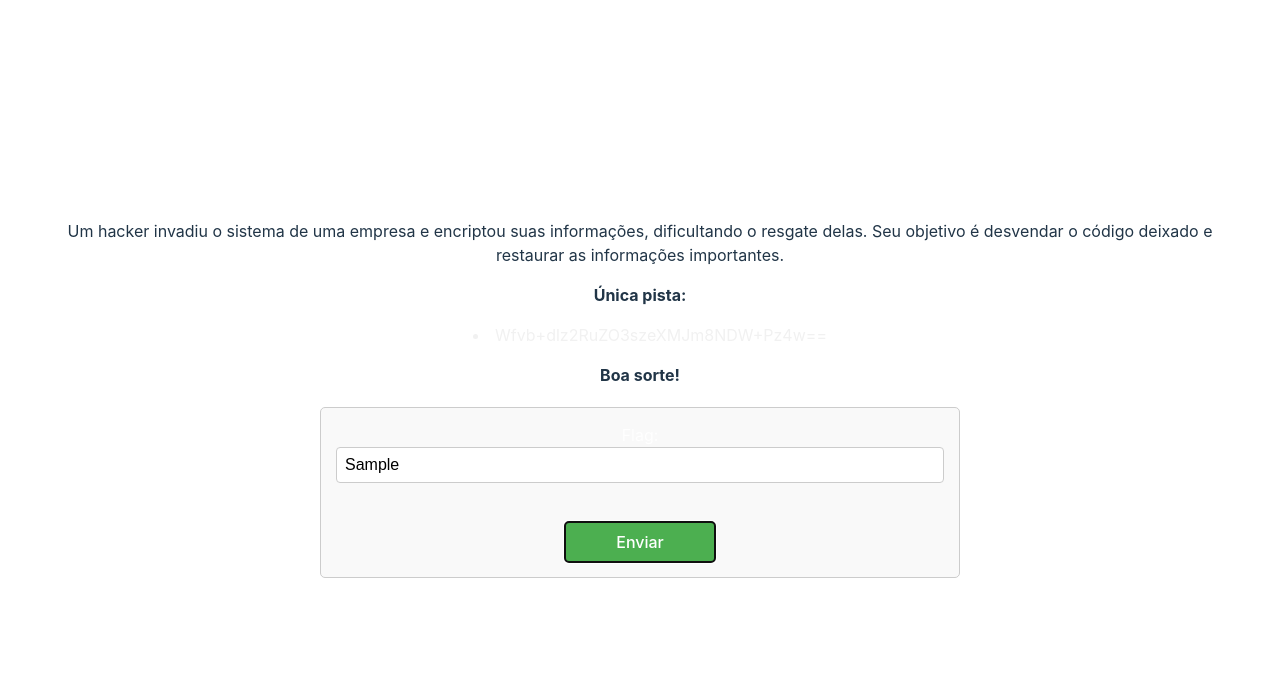
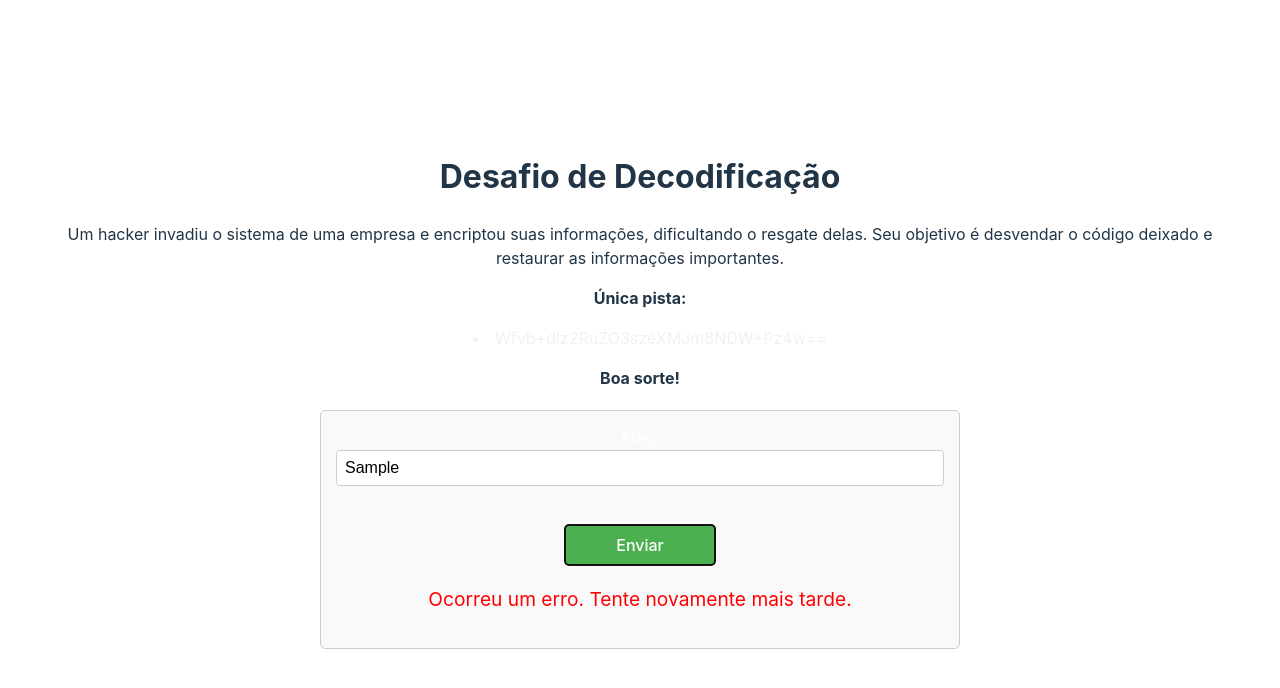
Before and after one commit to Paduan/Cyber-Rats, a React (Vite) app in the folder cyber-rats/: page /desafio2 in a window 1280 px wide. Both pictures are taken after typing "Sample" into the empty fields and a click on the button "Enviar". Shown: the top 688 px of the page. Built offline with nearby package versions, Linux system fonts and the light colour scheme; no server answers.

Commit message:
modified:   cyber-rats/src/Desafio2.jsx

```diff
--- a/cyber-rats/src/Desafio2.jsx
+++ b/cyber-rats/src/Desafio2.jsx
@@ -4,14 +4,14 @@ import './Desafio2.css';
 const Desafio2 = () => {
   const [userData, setUserData] = useState({ flag: '' });
   const [attempts, setAttempts] = useState(0);
-  const [successMessage, setSuccessMessage] = useState('');
+  const [message, setMessage] = useState('');
   const [isResolved, setIsResolved] = useState(false);
 
   useEffect(() => {
     const resolved = localStorage.getItem('isResolved');
     if (resolved === 'true') {
       setIsResolved(true);
-      setSuccessMessage('Você já resolveu o desafio anteriormente!');
+      setMessage('Você já resolveu o desafio anteriormente!');
     }
   }, []);
 
@@ -34,19 +34,20 @@ const Desafio2 = () => {
       const result = await response.json();
       if (result.success) {
         setIsResolved(true);
-        setSuccessMessage('Parabéns! Você resolveu o desafio.');
+        setMessage('Parabéns! Você resolveu o desafio.');
         localStorage.setItem('isResolved', 'true');
       } else {
-        setSuccessMessage('Flag incorreta. Tente novamente.');
+        setMessage('Flag incorreta. Tente novamente.');
       }
     } catch (error) {
       console.error('Erro ao verificar a flag:', error);
-      setSuccessMessage('Ocorreu um erro. Tente novamente mais tarde.');
+      setMessage('Ocorreu um erro. Tente novamente mais tarde.');
     }
   }, [userData.flag]);
 
   return (
     <div>
+      <h1>Desafio de Decodificação</h1> {/* Add this line */}
       <p>
         Um hacker invadiu o sistema de uma empresa e encriptou suas informações, dificultando o resgate delas.
         Seu objetivo é desvendar o código deixado e restaurar as informações importantes.
@@ -60,7 +61,7 @@ const Desafio2 = () => {
       <p><strong>Boa sorte!</strong></p>
 
       {isResolved ? (
-        <p>{successMessage}</p>
+        <p className="success-message">{message}</p>
       ) : (
         <form onSubmit={handleSubmit} className="form">
           <label>
@@ -75,6 +76,7 @@ const Desafio2 = () => {
           </label>
           <br />
           <button type="submit">Enviar</button>
+          {message && <p className={message.includes('Parabéns') ? "success-message" : "error-message"}>{message}</p>}
         </form>
       )}
     </div>
```
